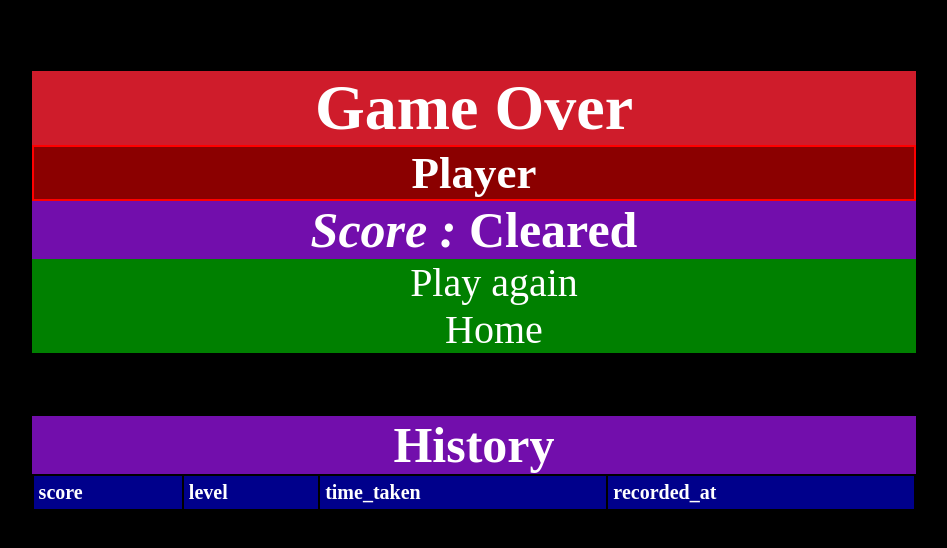
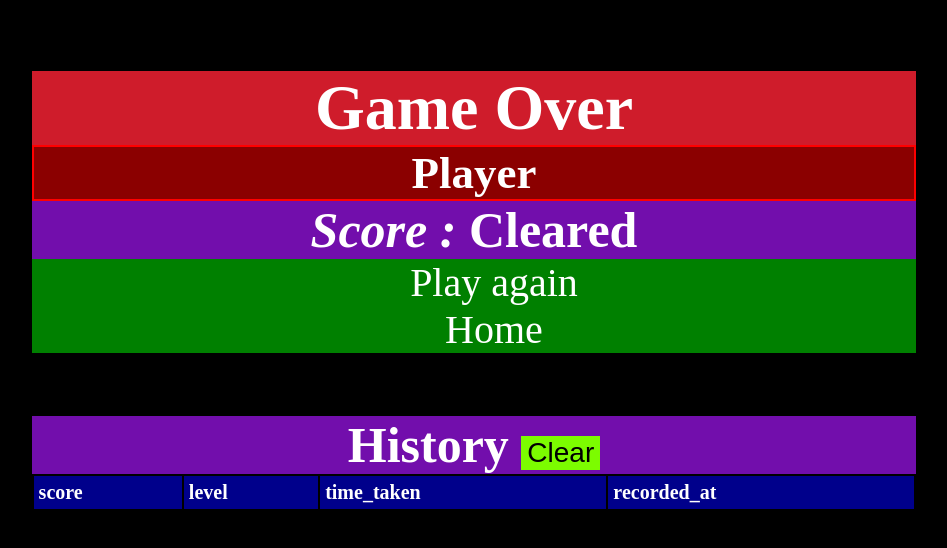
Before and after one commit to Sushnata1/Square-tap-2, a React (Vite) app: page /game-over in a window 1280 px wide. Shown: the top 548 px of the page, without its empty margins (166-1113 px from the left). Built offline with nearby package versions, Linux system fonts and the light colour scheme.

Commit message:
minor changes

```diff
--- a/src/components/History.jsx
+++ b/src/components/History.jsx
@@ -1,14 +1,25 @@
 import * as React from "react";
 import JsonTable from "./JsonTable";
+import { useNavigate } from "react-router-dom";
 
 export default () => {
 
+    const navigate = useNavigate();
+
     const gameHistory = JSON.parse(localStorage.getItem("gameHistory")) || []
+
+    const clearHistory = () => {
+        console.log("Cleaning history . . .");
+        localStorage.removeItem("gameHistory");
+        console.log(localStorage);
+        console.log("Done");
+        navigate("/")
+    }
 
     return (
         <div className="pad">
-            <h2>History</h2>
-            <JsonTable objarr={gameHistory}/>
+            <h2>History <button onClick={clearHistory}>Clear</button></h2>
+            <JsonTable objarr={gameHistory} />
         </div>
     )
 }
--- a/src/components/JsonTable.jsx
+++ b/src/components/JsonTable.jsx
@@ -1,6 +1,4 @@
 import * as React from "react";
-
-import test from '../test.json';
 
 export default ({ objarr }) => {
     //objarr = objarr ?? test
@@ -21,14 +19,21 @@ export default ({ objarr }) => {
     //objarr = JSON.stringify(objarr);
 
     console.log(objarr);
+    var objkeys = Object.keys(objarr) || []
+
+    /* {objkeys.map((item,index)=>(
+                        <th key={index}>{item}</th>
+                    ))} */
 
     return (
         <table>
             <thead>
-                <tr><th>score</th><th>level</th><th>time_taken</th><th>recorded_at</th></tr>
+                <tr>
+                    <th>score</th><th>level</th><th>time_taken</th><th>recorded_at</th>
+                </tr>
             </thead>
             <tbody>
-                {objarr.map((item,index)=>(
+                {objarr.map((item, index) => (
                     <tr key={index}>
                         <td>{item.score}</td>
                         <td>{item.level}</td>
```
